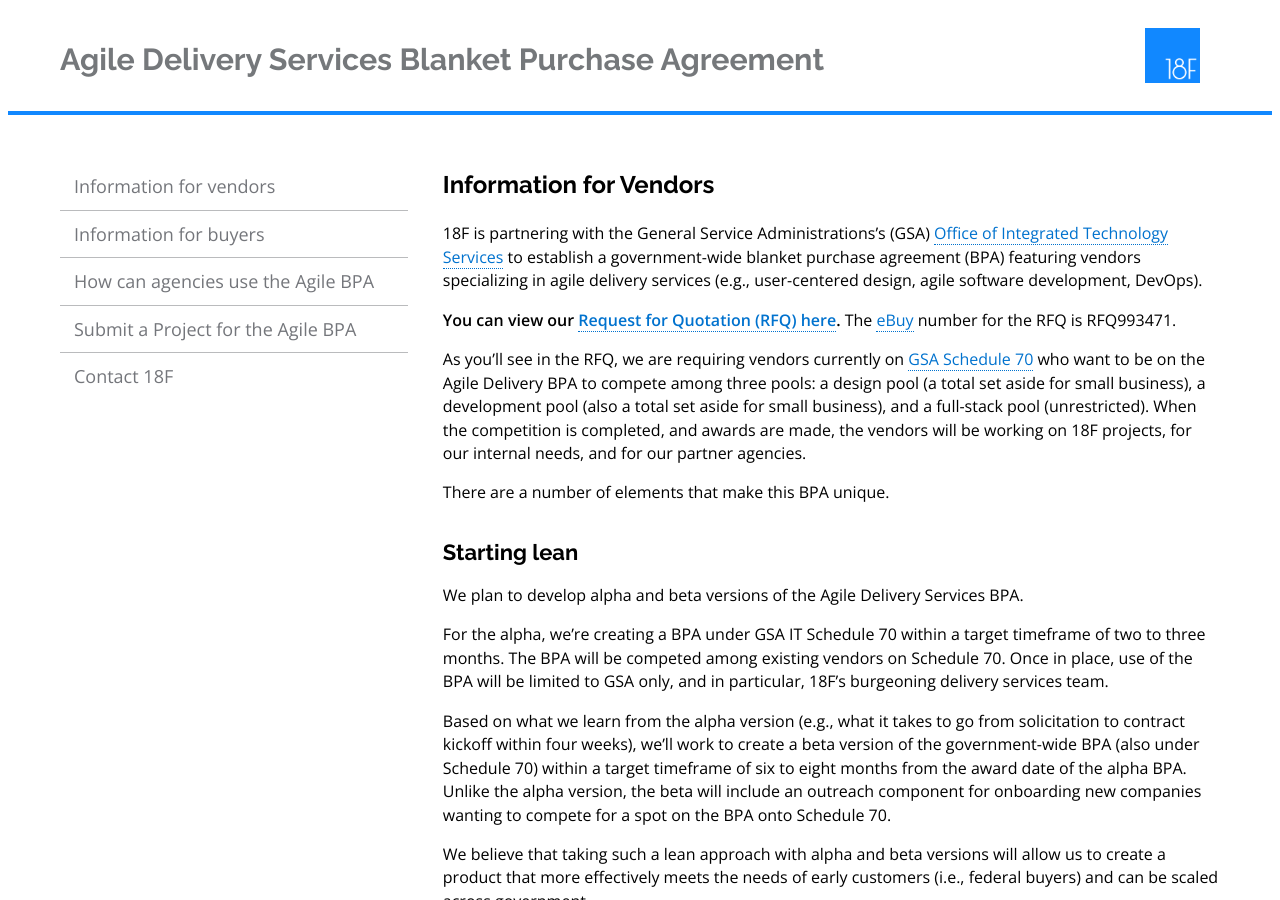
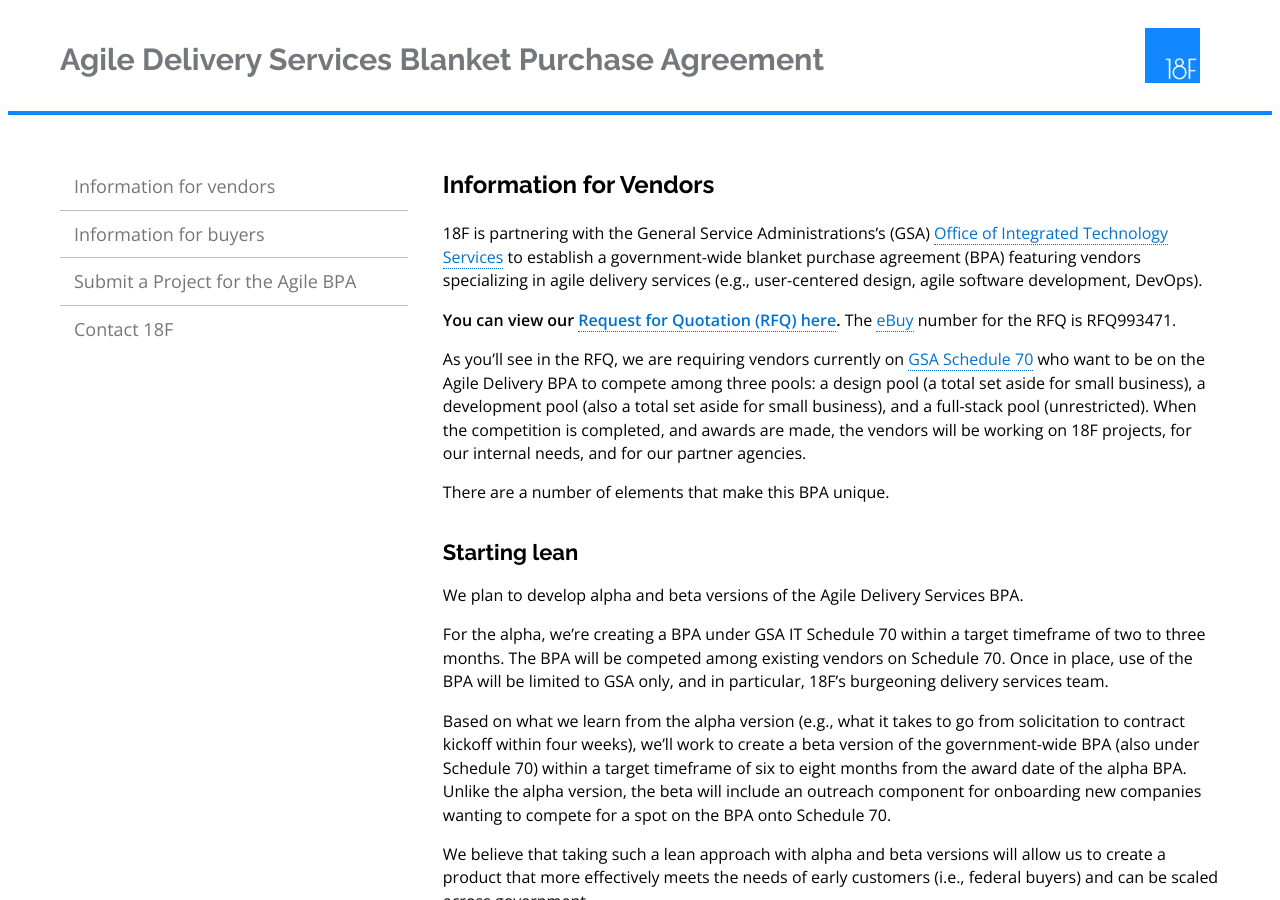
Before and after one commit to 18F/ads-bpa, a Jekyll site: the page built from index.md, in a window 1280 px wide and 900 px high. Built offline with Jekyll 4.4.1, drawn with Linux system fonts in a browser that asks for light colours; nearby versions of some CDN libraries; Markdown is read by kramdown in place of the engine named in the settings.

Commit message:
Remove navigation to deleted page

```diff
--- a/_config.yml
+++ b/_config.yml
@@ -29,9 +29,6 @@ navigation:
 - text: Information for buyers
   url: buyers/
   internal: true
-- text: How can agencies use the Agile BPA
-  url: how-can-i-use-the-agile-bpa/
-  internal: true
 - text: Submit a Project for the Agile BPA
   url: https://docs.google.com/a/gsa.gov/forms/d/1w0eSRMWwgwsi-7OYmBAVkOmQnhzXbQRU6JGXUd6Xrps/viewform
   internal: false
```
